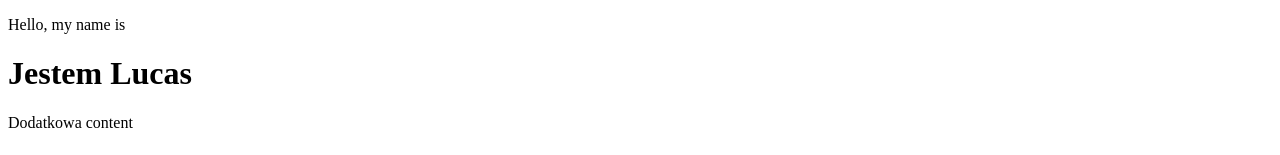
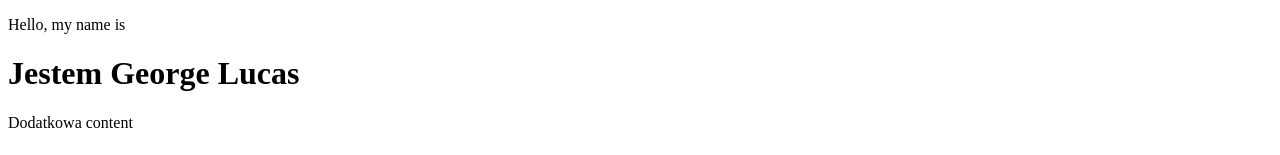
Before and after one commit to LukaszDzujoKujawa/nauka-gita, a plain HTML site: page index.html in a window 1280 px wide. Shown: the top 155 px of the page. Drawn offline with Linux system fonts and the light colour scheme.

Commit message:
Change H1

```diff
--- a/index.html
+++ b/index.html
@@ -7,7 +7,7 @@
     <body>
          <header>
             <p>Hello, my name is</p>
-            <h1>Jestem Lucas</h1>
+            <h1>Jestem George Lucas</h1>
             <p>Dodatkowa content</p>
         </header>
         <main class="container">
```
